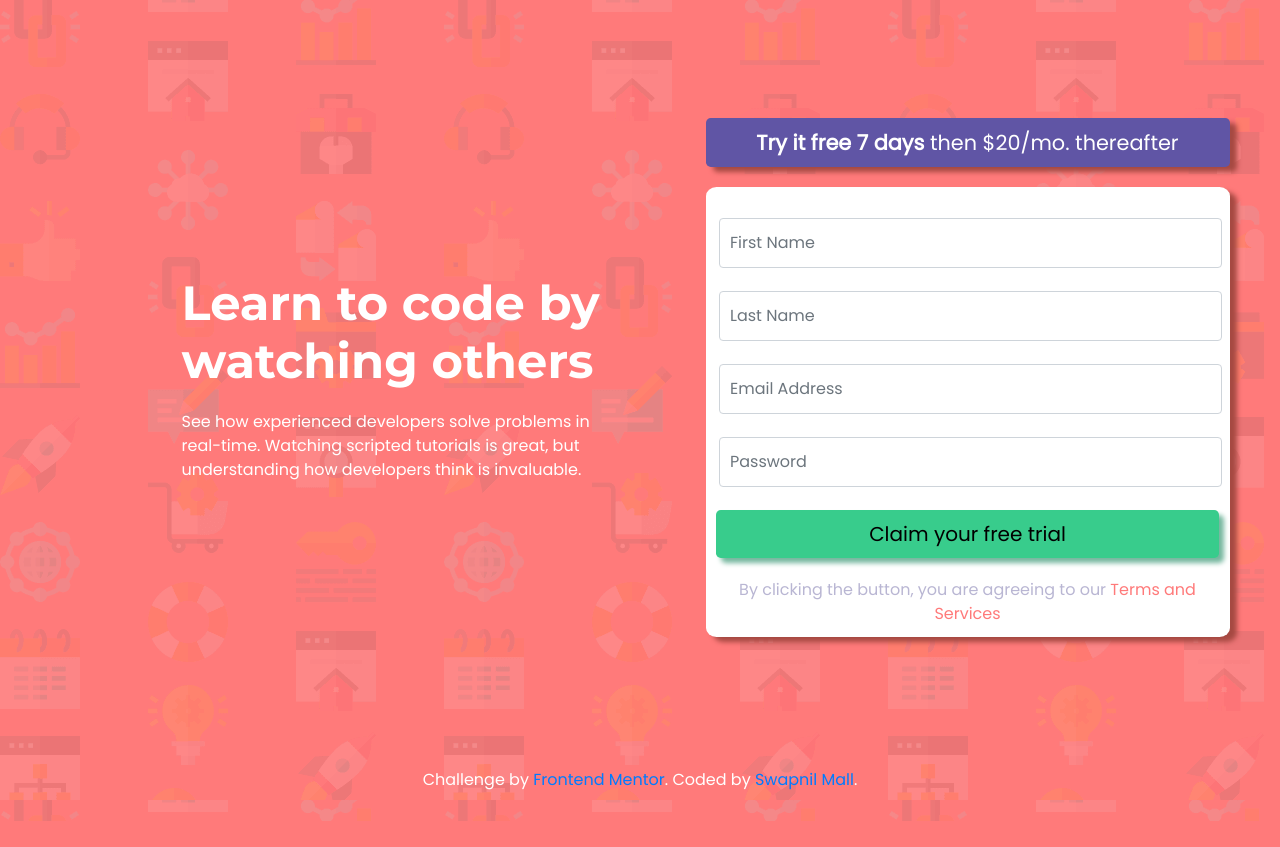
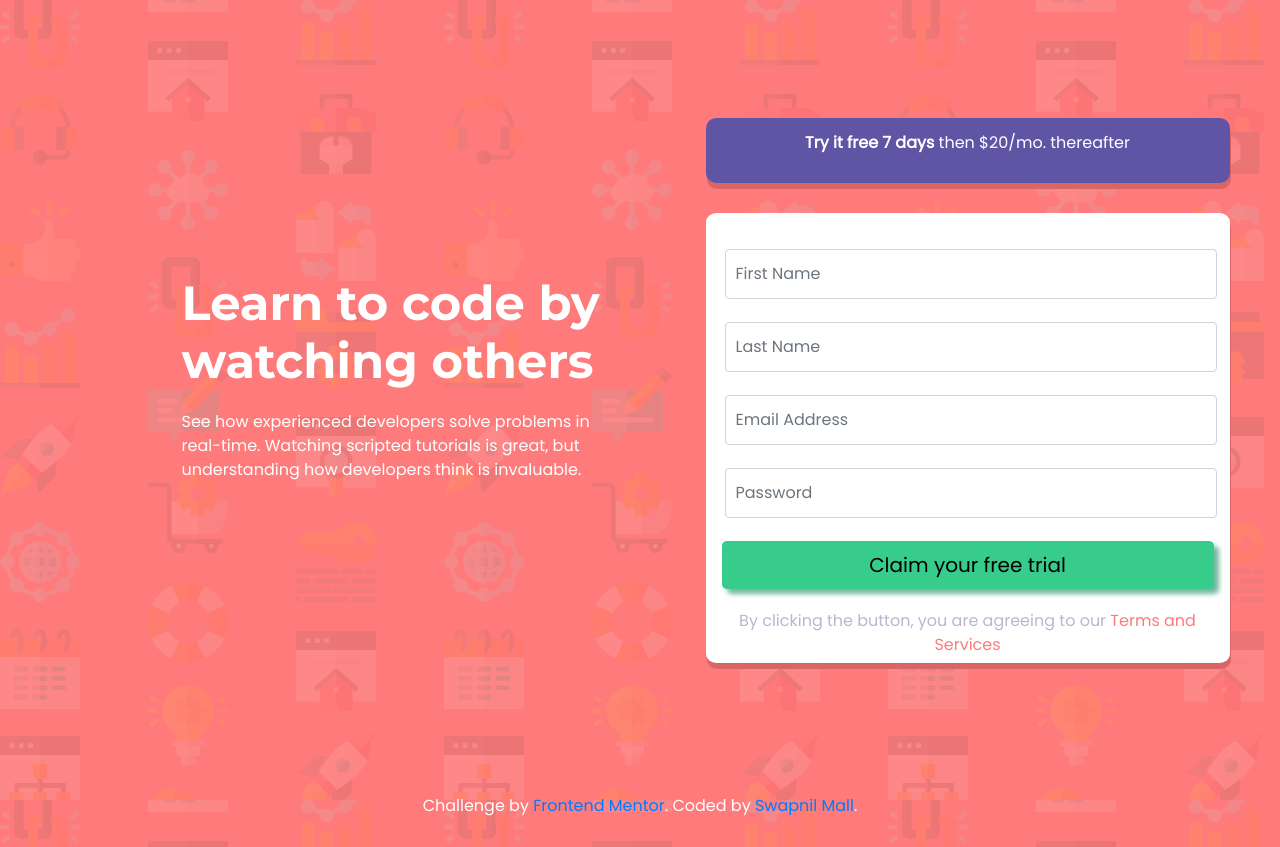
Before and after one commit to SwapnilMall/Intro-component-with-sign-up-form, a plain HTML site: page index.html in a window 1280 px wide. Before the commit the page ends 821 px from the top, so only its background shows below. Drawn offline with nearby package versions, Linux system fonts and the light colour scheme.

Commit message:
Add files via upload
added index.js file and made some changes in design

```diff
--- a/index.html
+++ b/index.html
@@ -31,17 +31,19 @@
 
     </div>
     <div class="secondCon col-lg-6">
-      <button type="button" class="btn button-top btn-lg btn-block"><b>Try it free 7 days</b> then $20/mo. thereafter</button>
+      <div class="try-it">
+      <p><b>Try it free 7 days</b> then $20/mo. thereafter</p>
+      </div>
       <div class="form-sec">
         <form>
           <div class="form-group">
-            <input type="text" class="form-control" placeholder="First Name">
+            <input type="text" class="form-control first-name" placeholder="First Name">
           </div>
           <div class="form-group">
-            <input type="text" class="form-control" placeholder="Last Name">
+            <input type="text" class="form-control last-name" placeholder="Last Name">
           </div>
           <div class="form-group">
-            <input type="email" class="form-control" id="exampleInputEmail1" placeholder="Email Address">
+            <input type="email" class="form-control email" id="exampleInputEmail1" placeholder="Email Address">
           </div>
           <div class="form-group">
             <input type="password" class="form-control" id="exampleInputPassword1" placeholder="Password">
@@ -61,6 +63,7 @@
       Coded by <a href="#">Swapnil Mall</a>.
     </p>
   </footer>
+  <script src="index.js" charset="utf-8"></script>
 </body>
 
 </html>
--- /dev/null
+++ b/index.js
@@ -0,0 +1,2 @@
+var firstName = document.querySelecter(".first-name");
+alert(firstName);
--- a/style.css
+++ b/style.css
@@ -1,23 +1,22 @@
 /* html */
-
 body {
   background-image: url("images/bg-intro-desktop.png");
-  background-color: hsl(0, 100%, 74%) ;
+  background-color: hsl(0, 100%, 74%);
   font-family: 'Poppins', sans-serif;
   color: #fff;
 }
-b{
-  font-weight:600;
+
+b {
+  font-weight: 600;
 }
 
-
 /* First container */
-
 .firstCon {
   text-align: left;
   padding-top: 21%;
   padding-left: 15%;
 }
+
 .main-head {
   font-family: "Montserrat", sans-serif;
   font-size: 3rem;
@@ -25,46 +24,51 @@ b{
 }
 
 /* second container */
-
 .secondCon {
   padding: 9% 5%;
 }
 
-.button-top {
-  font-size: 1.3rem;
+.try-it{
+  background-color: hsl(248, 32%, 49%);
+  border-radius: 10px;
+  padding: .8em;
   text-align: center;
-  color: #fff;
-  background-color: hsl(248, 32%, 49%);
-  margin-bottom: 20px;
-  box-shadow: 7px 5px 5px #a64942;
+  margin-bottom: 30px;
+  font-size: 16px;
+  box-shadow: 1px 6px #d96667;
 }
 
 /* form */
-.form-sec{
+.form-sec {
   background-color: #fff;
-  padding: 2%;
+  padding: 1rem;
+  margin-top: 20px;
   border-radius: 2%;
   height: 450px;
-  box-shadow: 7px 5px 5px #a64942;
+  box-shadow: 1px 6px #d96667;
 }
-.form-control{
+
+.form-control {
   padding: 12px 10px;
   margin-top: 20px;
   margin-bottom: 23px;
   margin-left: 3px;
   margin-right: 7px;
 }
-.Submit-btn{
+
+.Submit-btn {
   background-color: hsl(154, 59%, 51%);
   margin-bottom: 20px;
   box-shadow: 5px 5px 5px #75b79e;
 }
-.bottom{
+
+.bottom {
   color: hsl(246, 25%, 77%);
   text-align: center;
 }
-.terms-condition{
-    color: hsl(0, 100%, 74%) ;
+
+.terms-condition {
+  color: hsl(0, 100%, 74%);
 }
 
 /* footer */
@@ -73,29 +77,34 @@ b{
   text-align: center;
 }
 
+@media (max-width: 990px) {
+  body {
+    background-image: url("images/bg-intro-mobile.png");
+  }
 
-
-
-@media (max-width: 990px) {
   .ahead {
     font-size: 3rem;
     margin-bottom: 25px;
     padding: 2% 8%;
   }
+
   .firstCon {
     text-align: center;
     padding-top: 15%;
     padding-left: 0%;
   }
-  .small-head{
+
+  .small-head {
     text-align: center;
     padding: 1% 8%;
     font-size: 1.2rem;
   }
+
   .b {
     padding: 3% 6% 6%;
   }
-  .form-sec{
+
+  .form-sec {
     padding: 2% 6%;
   }
 }
```
